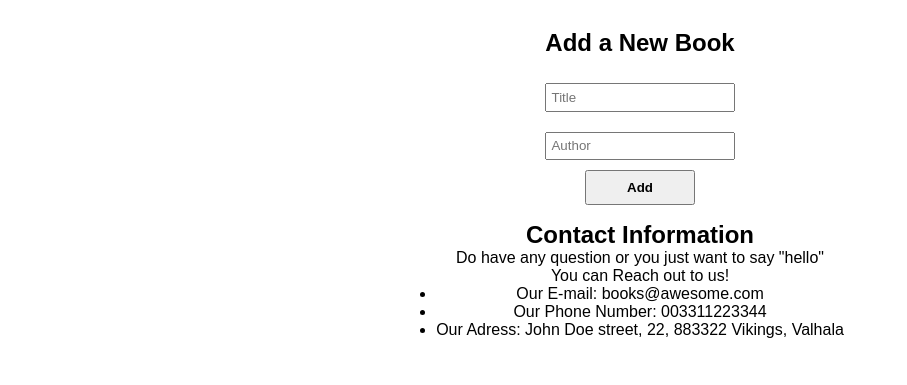
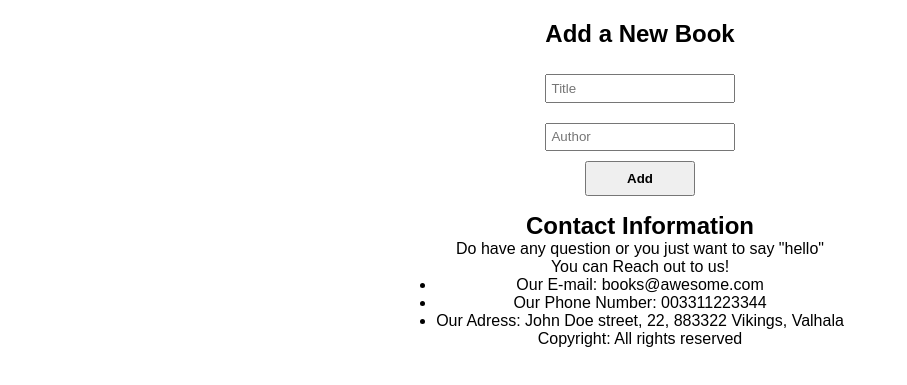
Before and after one commit to soesandarwin2201/awesome-books, a website: page index.html in a window 1280 px wide. Shown: the part 353-738 px from the top of the page, without its empty margins (0-907 px from the left). Drawn offline with Linux system fonts and the light colour scheme.

Commit message:
add footer section

```diff
--- a/index.html
+++ b/index.html
@@ -76,6 +76,8 @@
         </ul>
 
       </section>
+       <!-- Footer Section -->
+       <footer><p>Copyright: All rights reserved</p></footer>
     </main>
     <script src="script.js"></script>
   </body>
```
